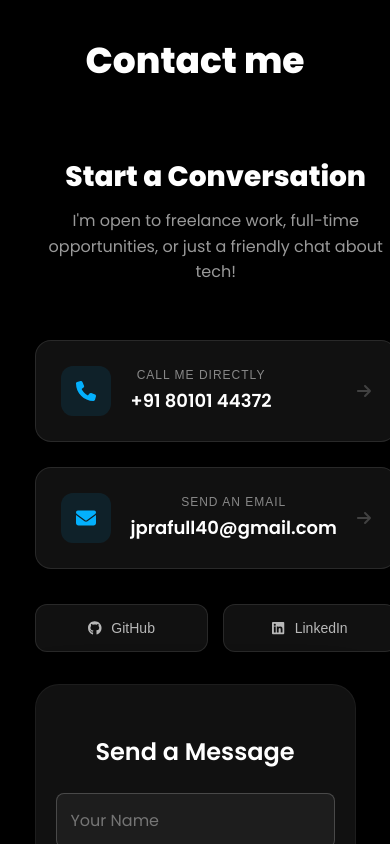
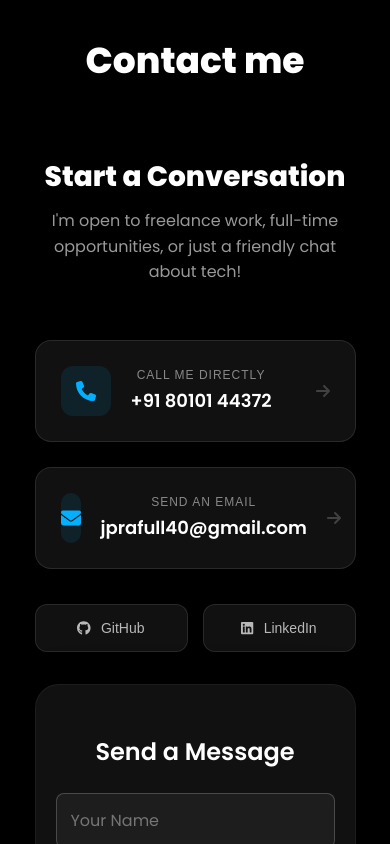
Before and after one commit to PrafullJ001/prafull-portfolio, a React (Create React App) app: page / in a window 390 px wide. Shown: the part 6960-7804 px from the top of the page. Built offline with nearby package versions, Linux system fonts and the light colour scheme.

Commit message:
UI fixed for contact no and email id

```diff
--- a/src/ContactForm.css
+++ b/src/ContactForm.css
@@ -252,7 +252,22 @@
 
     .contact_container {
         flex-direction: column; /* Stack items vertically */
+        align-items: center;    /* FIX: center the stacked columns instead of left-aligning */
         gap: 50px;
+    }
+
+    .contact_actions {
+        width: 100%;             /* FIX: without this the flex item shrinks to content width and sits left */
+        align-items: center;     /* FIX: centers the cards/social row inside this column */
+    }
+
+    .contact_card_link {
+        width: 100%;              /* FIX: cards stretch full width instead of hugging their content */
+        box-sizing: border-box;
+    }
+
+    .social_row {
+        width: 100%;              /* FIX: keeps GitHub/LinkedIn row full width and centered */
     }
 
     .modern_form {
@@ -310,8 +325,23 @@
   .contact_container {
     display: flex;
     flex-direction: column;
+    align-items: center; /* FIX: keep centering consistent at this breakpoint too */
     gap: 2rem;
     padding: 0 15px; /* Adds breathing room on screen edges */
+  }
+
+  .contact_actions {
+    width: 100%;
+    align-items: center;
+  }
+
+  .contact_card_link {
+    width: 100%;
+    box-sizing: border-box;
+  }
+
+  .social_row {
+    width: 100%;
   }
 
   /* Make the form take full width on mobile */
```
